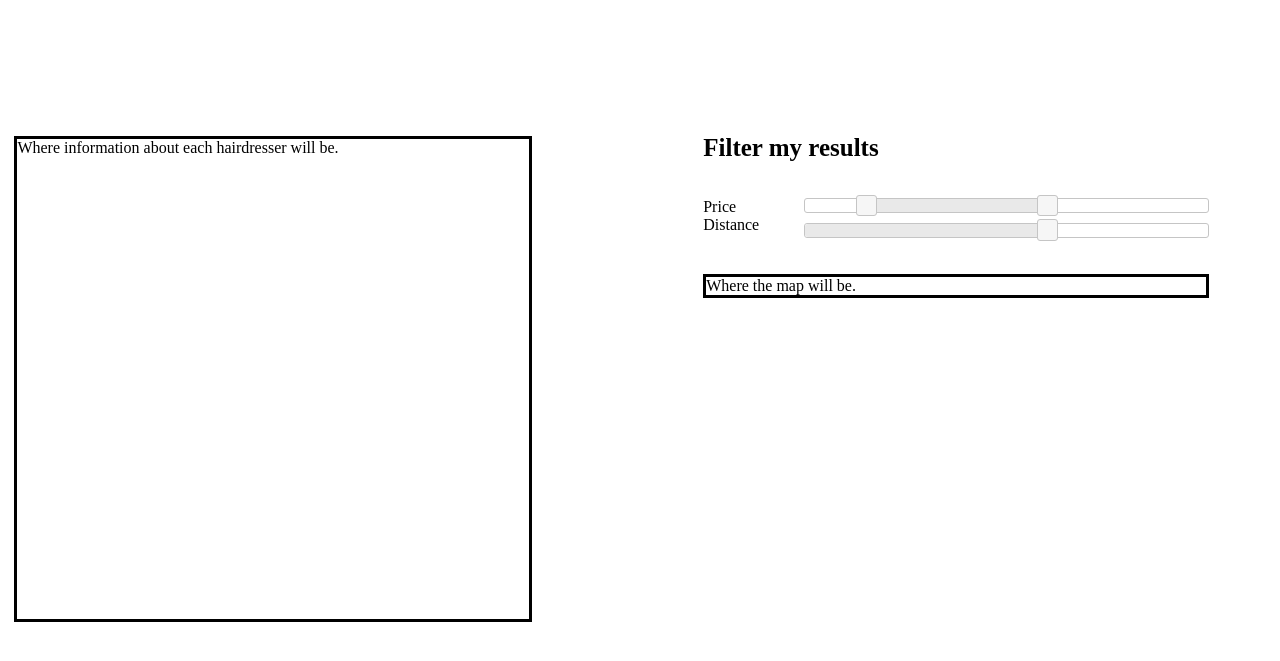
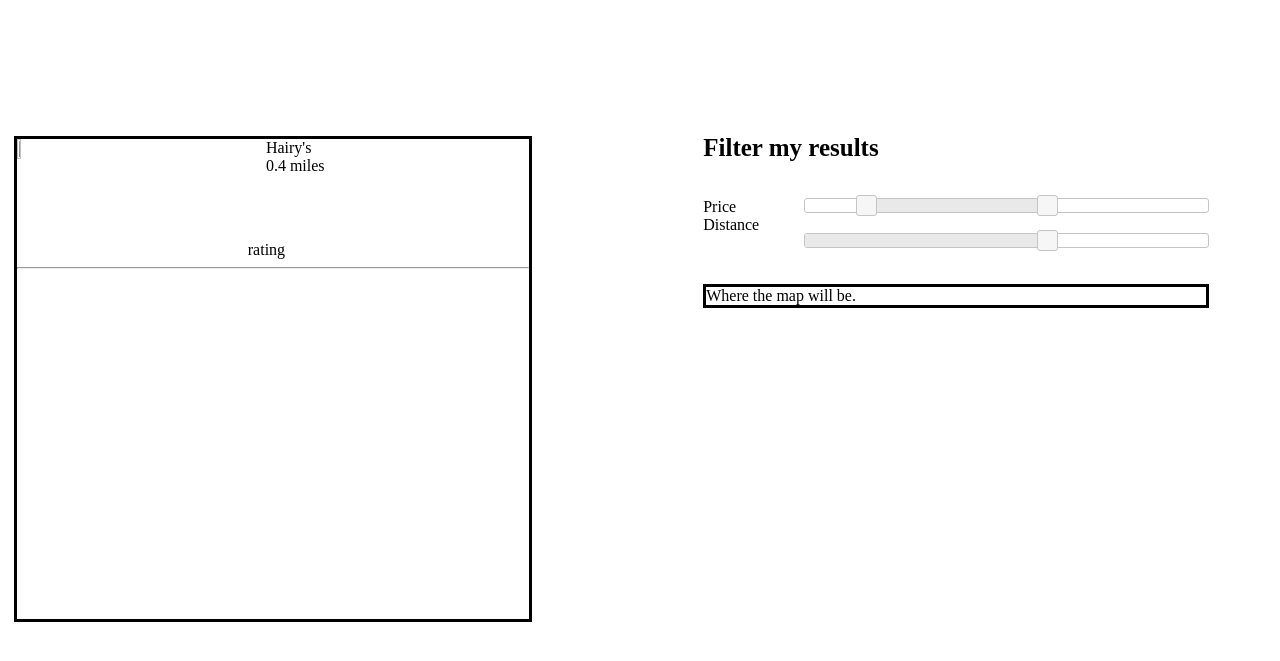
Before and after one commit to AdrianBorg/TeamI, a Django app: page /trimit/results in a window 1280 px wide. Shown: the top 661 px of the page. Run offline with Django 3.2, Linux system fonts and the light colour scheme; some libraries are stand-ins or nearby versions.

Commit message:
<adding recent stuff>

```diff
--- a/static/css/results_style.css
+++ b/static/css/results_style.css
@@ -35,7 +35,11 @@
 /*text contained for each slider*/
 #p1{
     font-size: 22px;
-    margin-top: 10px;
+    margin-top: 10%;
+    }
+#p2{
+    margin-top: 5%;
+    font-size: 22px;
     }
 
 /*box that contains the sliders*/
@@ -48,10 +52,21 @@
     }
 
 #distance_slider{
-    vertical-align:5px;
-    margin-top: 10px;}
+    vertical-align:5%;
+    margin-top: 5%;}
 
 #map_box{
     border-style: solid;
     height:40%;
     }
+ /*formatting for hairdresser image*/
+#image_box{
+    position: fixed;
+    }
+#hairdresser_data{
+    float: right;
+    margin-right: 40%;
+    }
+#rating{
+    margin-left: 45%;
+    margin-top: 20%;}
--- a/templates/manes/results.html
+++ b/templates/manes/results.html
@@ -14,7 +14,20 @@
     <body>
     <div id="box">
     <div id="hairdressers_information_box">
-        Where information about each hairdresser will be.
+        <div id="image_box">
+            <img src="//:0" width="30%" height="30%">
+        </div>
+
+        <div id="hairdresser_data">
+            <div id="name_and_distance">
+                <p3>Hairy's</p3><br></div>
+                <p4>0.4 miles</p4>
+            </div>
+            <div id="rating">
+                <p5>rating</p5>
+            </div>
+        <hr>
+        </div>
 
     </div>
 
@@ -23,7 +36,7 @@
         <br></br>
         <div id="filters">
             <p1>Price</p1>
-            <p1><br>Distance</br></p1>
+            <p2><br>Distance</br></p2>
         </div>
         <!--sliders div-->
         <div id="sliders">
```
Also changed, not shown: static/js/results_jscript.js (line endings or trailing spaces).
